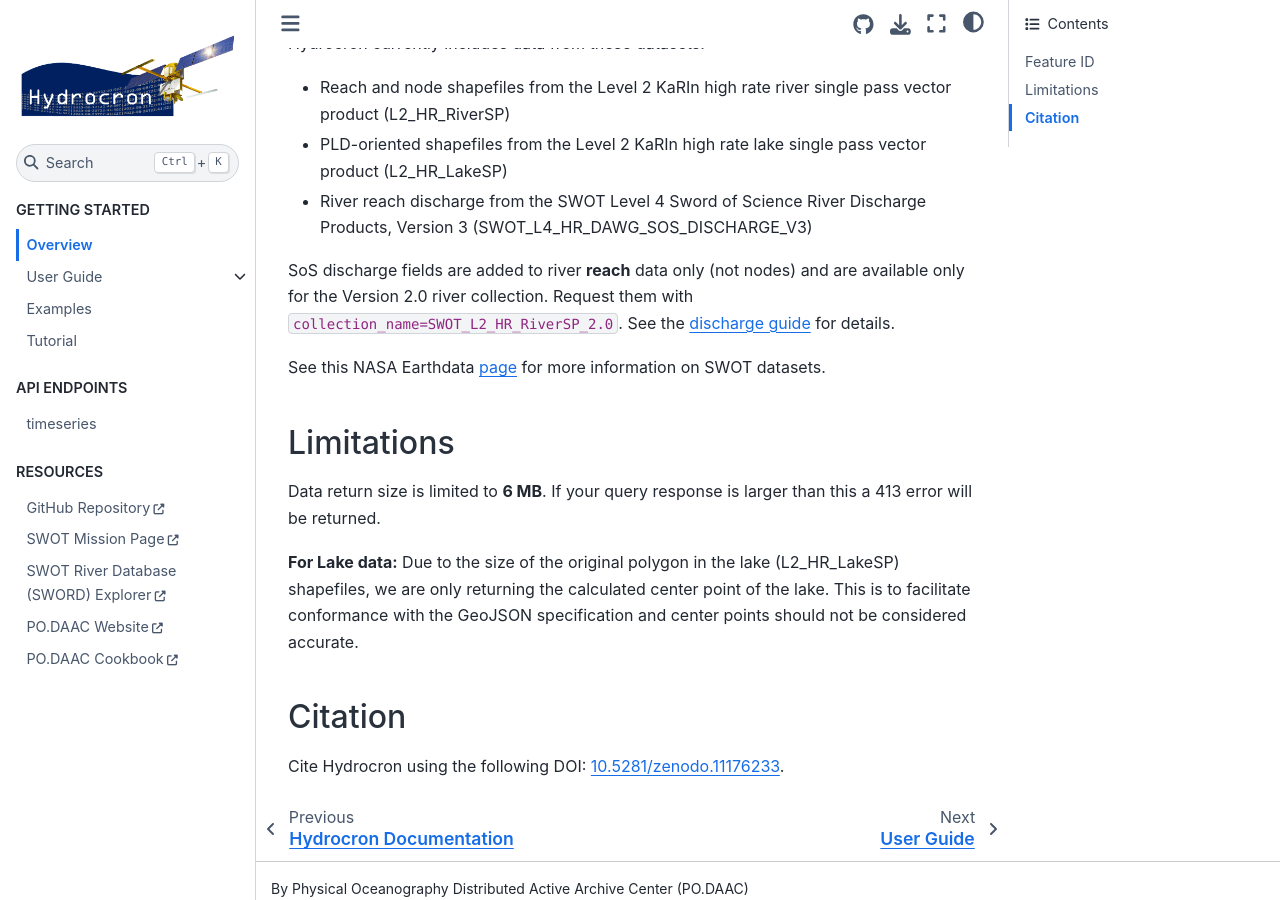
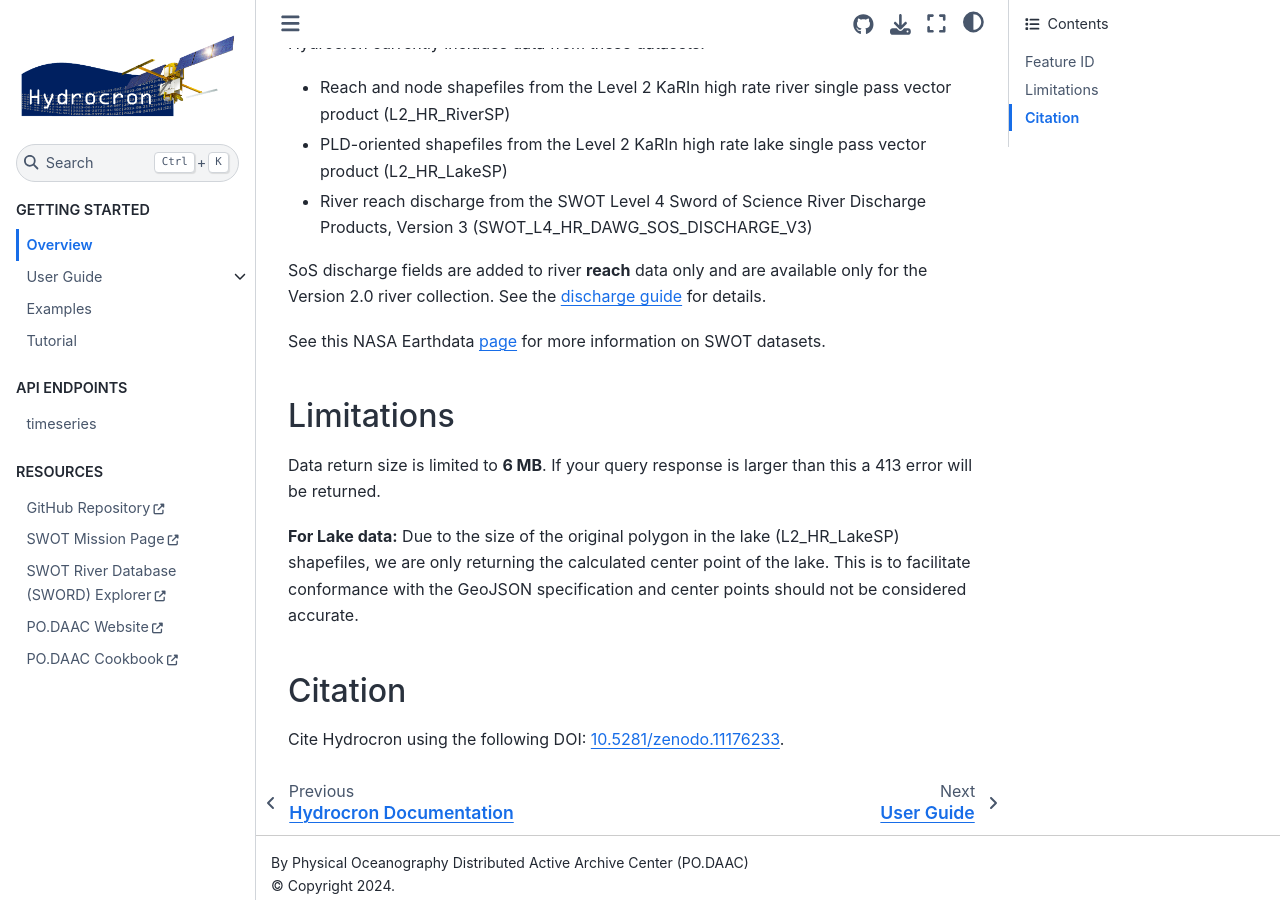
Before and after one commit to podaac/hydrocron, a Jupyter Book: the page built from docs/overview.md, in a window 1280 px wide and 900 px high, scrolled down 585 px. Built offline with Jupyter Book 1.0.4 settings and Sphinx 7.4.7 and the Sphinx Book theme 1.1.4, drawn with Linux system fonts in a browser that asks for light colours.

Commit message:
Update docs #6

```diff
--- a/docs/overview.md
+++ b/docs/overview.md
@@ -22,7 +22,7 @@
 - PLD-oriented shapefiles from the Level 2 KaRIn high rate lake single pass vector product (L2_HR_LakeSP)
 - River reach discharge from the SWOT Level 4 Sword of Science River Discharge Products, Version 3 (SWOT_L4_HR_DAWG_SOS_DISCHARGE_V3)
 
-SoS discharge fields are added to river **reach** data only (not nodes) and are available only for the Version 2.0 river collection. Request them with `collection_name=SWOT_L2_HR_RiverSP_2.0`. See the [discharge guide](user-guide/discharge.md) for details.
+SoS discharge fields are added to river **reach** data only and are available only for the Version 2.0 river collection. See the [discharge guide](user-guide/discharge.md) for details.
 
 See this NASA Earthdata [page](https://www.earthdata.nasa.gov/data/platforms/space-based-platforms/swot/data-access-tools) for more information on SWOT datasets.
 
```
Also changed, not shown: docs/user-guide/fields.md (+1 -1 lines).
